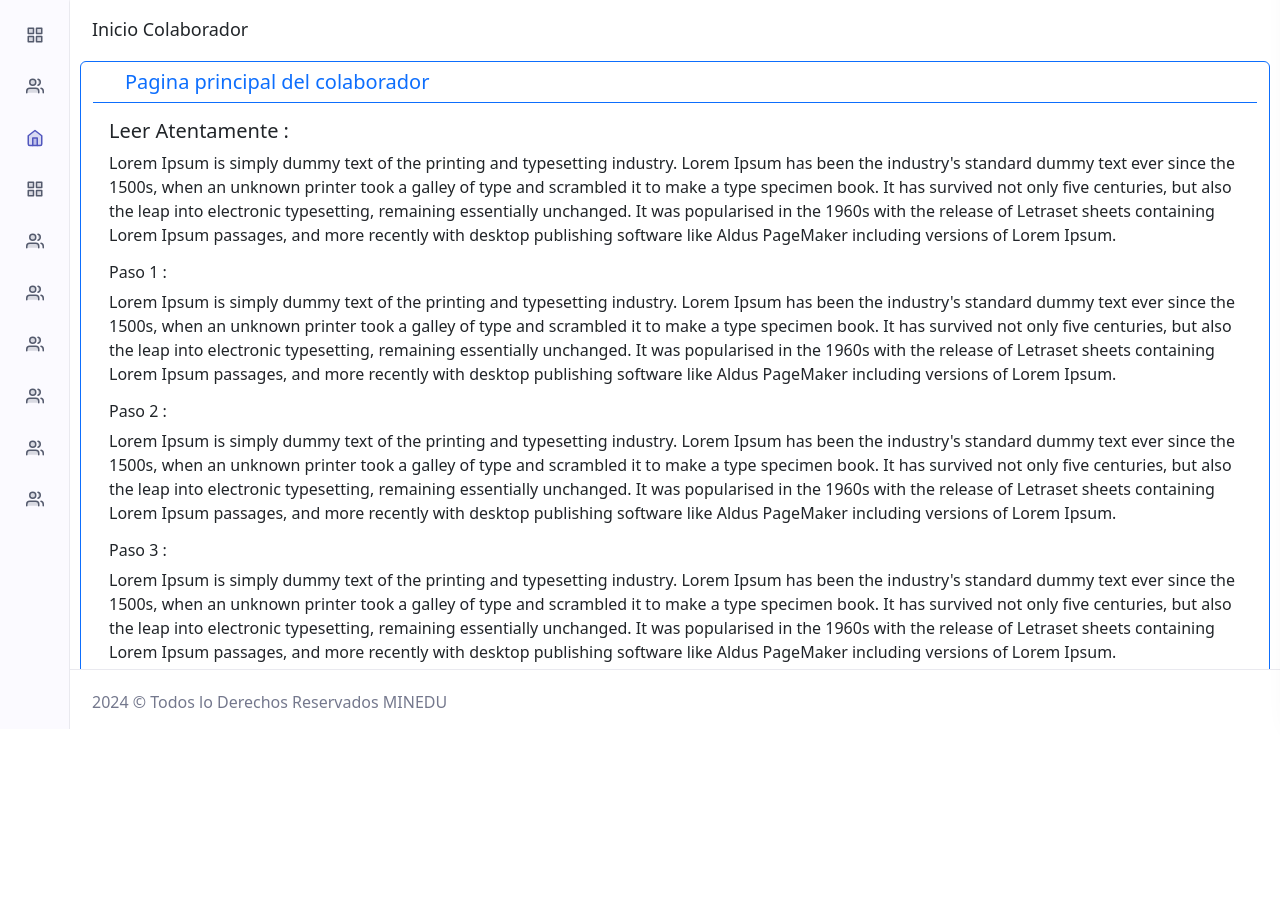
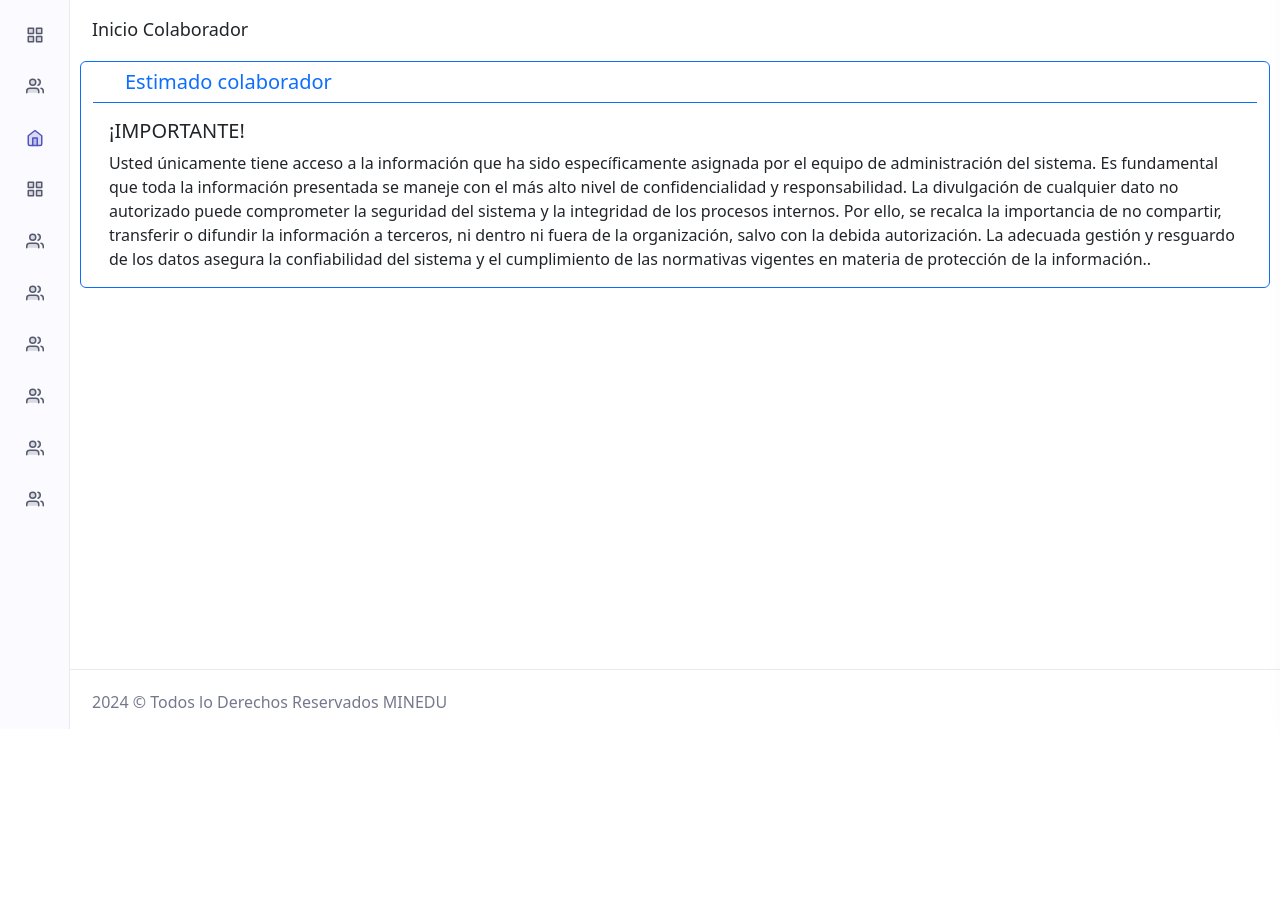
Before and after one commit to andres-app/digeseweb, a PHP site: page /digeseweb/view/homecolaborador/ in a window 1280 px wide. Shown: the part 71-975 px from the top of the page. Run offline with PHP 8.4, Linux system fonts and the light colour scheme; a user stored in the database is signed in; data comes from the database, SQL or seed files in the repository; some libraries are stand-ins or nearby versions.

Commit message:
Se cambia el inicio de colaborador asi mismo el nombre de la bd

```diff
--- a/config/conexion.php
+++ b/config/conexion.php
@@ -15,7 +15,7 @@
         protected function conexion(){
             try{
                 /* TODO: Intenta establecer la conexión utilizando PDO */
-                  $conectar = $this->dbh = new PDO("mysql:local=localhost;dbname=mesadepartes","root","");
+                  $conectar = $this->dbh = new PDO("mysql:local=localhost;dbname=digesedb","root","");
                 /*$conectar = $this->dbh = new PDO("mysql:local=localhost;dbname=mesadepartes","root",""); */
                 return $conectar;
             }catch(Exception $e){
--- a/controller/usuario.php
+++ b/controller/usuario.php
@@ -238,7 +238,7 @@ switch ($_GET["op"]) {
             if (move_uploaded_file($_FILES["usu_img"]["tmp_name"], $ruta_imagen)) {
                 // Actualiza la sesión y la base de datos con la nueva imagen
                 $_SESSION["usu_img"] = $ruta_imagen;
-                $usuario->update_imagen($usu_id, $ruta_imagen);  // Método que debes implementar para actualizar la imagen en la base de datos
+                // $usuario->update_imagen($usu_id, $ruta_imagen);  // Método que debes implementar para actualizar la imagen en la base de datos
             } else {
                 echo "Error al subir la imagen.";
             }
--- a/view/homecolaborador/index.php
+++ b/view/homecolaborador/index.php
@@ -37,47 +37,12 @@ if (isset($_SESSION["usu_id"]) and count($datos) > 0) {
 
                             <div class="card border border-primary">
                                 <div class="card-header bg-transparent border-primary">
-                                    <h5 class="my-0 text-primary"><i class="mdi mdi-bullseye-arrow me-3"></i>Pagina
-                                        principal del colaborador</h5>
+                                    <h5 class="my-0 text-primary"><i class="mdi mdi-bullseye-arrow me-3"></i>Estimado colaborador</h5>
                                 </div>
                                 <div class="card-body">
-                                    <h5 class="card-title">Leer Atentamente : </h5>
-                                    <p class="card-text">Lorem Ipsum is simply dummy text of the printing and typesetting
-                                        industry. Lorem Ipsum has been the industry's standard dummy text ever since the
-                                        1500s, when an unknown printer took a galley of type and scrambled it to make a type
-                                        specimen book. It has survived not only five centuries, but also the leap into
-                                        electronic typesetting, remaining essentially unchanged. It was popularised in the
-                                        1960s with the release of Letraset sheets containing Lorem Ipsum passages, and more
-                                        recently with desktop publishing software like Aldus PageMaker including versions of
-                                        Lorem Ipsum.</p>
-                                    <h6 class="card-title">Paso 1 : </h6>
-                                    <p class="card-text">Lorem Ipsum is simply dummy text of the printing and typesetting
-                                        industry. Lorem Ipsum has been the industry's standard dummy text ever since the
-                                        1500s, when an unknown printer took a galley of type and scrambled it to make a type
-                                        specimen book. It has survived not only five centuries, but also the leap into
-                                        electronic typesetting, remaining essentially unchanged. It was popularised in the
-                                        1960s with the release of Letraset sheets containing Lorem Ipsum passages, and more
-                                        recently with desktop publishing software like Aldus PageMaker including versions of
-                                        Lorem Ipsum.</p>
-                                    <h6 class="card-title">Paso 2 : </h6>
-                                    <p class="card-text">Lorem Ipsum is simply dummy text of the printing and typesetting
-                                        industry. Lorem Ipsum has been the industry's standard dummy text ever since the
-                                        1500s, when an unknown printer took a galley of type and scrambled it to make a type
-                                        specimen book. It has survived not only five centuries, but also the leap into
-                                        electronic typesetting, remaining essentially unchanged. It was popularised in the
-                                        1960s with the release of Letraset sheets containing Lorem Ipsum passages, and more
-                                        recently with desktop publishing software like Aldus PageMaker including versions of
-                                        Lorem Ipsum.</p>
-                                    <h6 class="card-title">Paso 3 : </h6>
-                                    <p class="card-text">Lorem Ipsum is simply dummy text of the printing and typesetting
-                                        industry. Lorem Ipsum has been the industry's standard dummy text ever since the
-                                        1500s, when an unknown printer took a galley of type and scrambled it to make a type
-                                        specimen book. It has survived not only five centuries, but also the leap into
-                                        electronic typesetting, remaining essentially unchanged. It was popularised in the
-                                        1960s with the release of Letraset sheets containing Lorem Ipsum passages, and more
-                                        recently with desktop publishing software like Aldus PageMaker including versions of
-                                        Lorem Ipsum.</p>
-                                </div>
+                                    <h5 class="card-title">¡IMPORTANTE! </h5>
+                                    <p class="card-text">Usted únicamente tiene acceso a la información que ha sido específicamente asignada por el equipo de administración del sistema. Es fundamental que toda la información presentada se maneje con el más alto nivel de confidencialidad y responsabilidad. La divulgación de cualquier dato no autorizado puede comprometer la seguridad del sistema y la integridad de los procesos internos. Por ello, se recalca la importancia de no compartir, transferir o difundir la información a terceros, ni dentro ni fuera de la organización, salvo con la debida autorización. La adecuada gestión y resguardo de los datos asegura la confiabilidad del sistema y el cumplimiento de las normativas vigentes en materia de protección de la información..</p>
+
                             </div>
                         </div>
 
```
